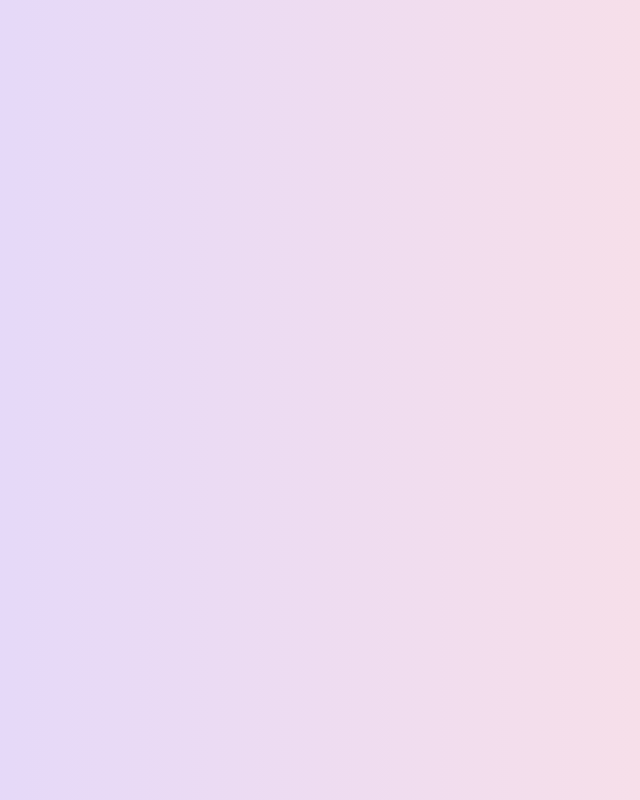
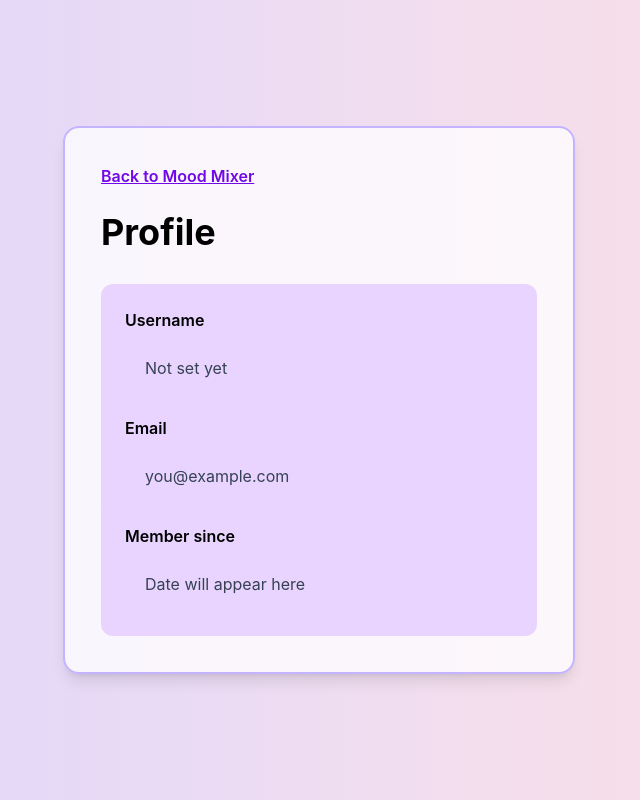
Before and after one commit to isaacnguyen10711-cpu/Vibe-Mixer, a React (Vite) app in the folder mm-frontend/: page /profile in a window 1280 px wide. Before the commit this address had no page. Shown: the whole page, without its empty margins (321-961 px from the left). Built offline with nearby package versions, Linux system fonts and the light colour scheme.

Commit message:
Added ProfilePage first design

```diff
--- a/mm-frontend/src/App.tsx
+++ b/mm-frontend/src/App.tsx
@@ -1,6 +1,7 @@
 import HomePage from './pages/HomePage'
 import LoginPage from './pages/LoginPage'
 import RegisterPage from './pages/RegisterPage'
+import ProfilePage from './pages/ProfilePage'
 import { Route, Routes } from 'react-router'
 
 function App() {
@@ -11,6 +12,7 @@ function App() {
       <Route path="/" element={<HomePage />} />
       <Route path="/login" element={<LoginPage />} />
       <Route path="/register" element={<RegisterPage />} />
+      <Route path="/profile" element={<ProfilePage />} />
     </Routes>
   </div>
  )
--- a/mm-frontend/src/pages/LoginPage.tsx
+++ b/mm-frontend/src/pages/LoginPage.tsx
@@ -64,7 +64,7 @@ function LoginPage() {
 
     return (
         <main className="flex min-h-screen w-full items-center justify-center px-4 py-8 md:px-8 lg:px-12">
-            <section className="w-full max-w-sm rounded-2xl border-2 border-violet-300 bg-white/75 p-6 shadow-lg md:max-w-lg md:p-8 lg:max-w-[34rem] lg:p-9">
+            <section className="w-full max-w-sm rounded-2xl border-2 border-violet-300 bg-white/75 p-6 shadow-lg md:max-w-md md:p-8 lg:max-w-lg lg:p-9">
                 <Link to="/" className="text-sm font-semibold text-violet-700 underline md:text-base">
                     Back to Mood Mixer
                 </Link>
--- a/mm-frontend/src/pages/ProfilePage.tsx
+++ b/mm-frontend/src/pages/ProfilePage.tsx
@@ -0,0 +1,51 @@
+import { Link } from "react-router";
+
+function ProfilePage() {
+    return (
+        <main className="flex min-h-screen w-full items-center justify-center px-4 py-8 md:px-8 lg:px-12">
+            <section className="w-full max-w-sm rounded-2xl border-2 border-violet-300 bg-white/75 p-6 shadow-lg md:max-w-md md:p-8 lg:max-w-lg lg:p-9">
+                <Link
+                    to="/"
+                    className="text-sm font-semibold text-violet-700 underline md:text-base"
+                >
+                    Back to Mood Mixer
+                </Link>
+
+                <h1 className="mt-6 text-2xl font-bold md:text-3xl lg:text-4xl">
+                    Profile
+                </h1>
+
+                <div className="mt-6 space-y-4 rounded-xl bg-purple-200 p-4 md:mt-8 md:space-y-5 md:p-5 lg:space-y-5 lg:p-6">
+                    <div>
+                        <p className="text-sm font-semibold md:text-base lg:text-base">
+                            Username
+                        </p>
+                        <p className="mt-2 rounded-lg px-4 py-3 text-sm text-gray-700 md:px-5 md:text-base lg:py-4">
+                            Not set yet
+                        </p>
+                    </div>
+
+                    <div>
+                        <p className="text-sm font-semibold md:text-base lg:text-base">
+                            Email
+                        </p>
+                        <p className="mt-2 break-words rounded-lg px-4 py-3 text-sm text-gray-700 md:px-5 md:text-base lg:py-4">
+                            you@example.com
+                        </p>
+                    </div>
+
+                    <div>
+                        <p className="text-sm font-semibold md:text-base lg:text-base">
+                            Member since
+                        </p>
+                        <p className="mt-2 rounded-lg px-4 py-3 text-sm text-gray-700 md:px-5 md:text-base lg:py-4">
+                            Date will appear here
+                        </p>
+                    </div>
+                </div>
+            </section>
+        </main>
+    );
+}
+
+export default ProfilePage;
--- a/mm-frontend/src/pages/RegisterPage.tsx
+++ b/mm-frontend/src/pages/RegisterPage.tsx
@@ -69,7 +69,7 @@ function RegisterPage() {
 
     return (
         <main className="flex min-h-screen w-full items-center justify-center px-4 py-8 md:px-8 lg:px-12">
-            <section className="w-full max-w-sm rounded-2xl border-2 border-violet-300 bg-white/75 p-6 shadow-lg md:max-w-lg md:p-8 lg:max-w-[34rem] lg:p-9">
+            <section className="w-full max-w-sm rounded-2xl border-2 border-violet-300 bg-white/75 p-6 shadow-lg md:max-w-md md:p-8 lg:max-w-lg lg:p-9">
                 <Link to="/" className="text-sm font-semibold text-violet-700 underline md:text-base">
                     Back to Mood Mixer
                 </Link>
```
Also changed, not shown: 1 other file (tests, documents, lock files or other folders).
